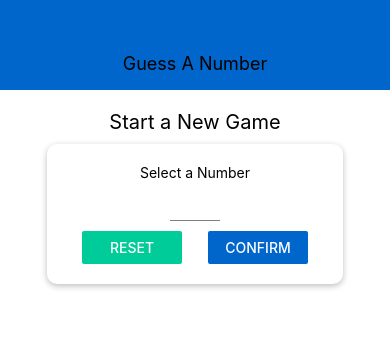
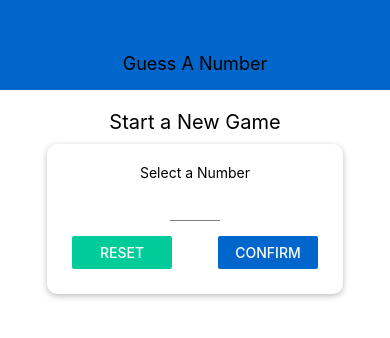
Before and after one commit to Johnnie71/React-Guess-A-Number-App, a React Native app: screen / in a window 390 px wide. Shown: the top 338 px of the page. Built offline with nearby package versions, Linux system fonts and the light colour scheme.

Commit message:
styling for buttons on start game screen

```diff
--- a/screens/GameScreen.js
+++ b/screens/GameScreen.js
@@ -21,7 +21,7 @@ const generateRandomBetween = (min, max, exclude) => {
     };
 };
 
-const renerListItem = (listLength, itemData) => (
+const renderListItem = (listLength, itemData) => (
     <View style={styles.listItem} >
         <BodyText>#{listLength - itemData.index}</BodyText>
         <BodyText>{itemData.item}</BodyText>
@@ -82,7 +82,11 @@ const GameScreen = props => {
                 {/* <ScrollView contentContainerStyle={styles.list}>
                     {pastGuesses.map((guess, index) => renerListItem(guess, pastGuesses.length - index))}
                 </ScrollView> */}
-                <FlatList keyExtractor={item => item} date={pastGuesses} renderItem={renerListItem.bind(this, pastGuesses.length)} />
+                <FlatList keyExtractor={item => item}
+                 data={pastGuesses}
+                 renderItem={renderListItem.bind(this, pastGuesses.length)}
+                 contentContainerStyle={styles.list}
+                 />
             </View>
         </View>
     )
@@ -109,15 +113,15 @@ const styles = StyleSheet.create({
         backgroundColor: 'white',
         flexDirection: 'row',
         justifyContent: 'space-around',
-        width: '60%'
+        width: '100%'
     },
     listContainer: {
-        width: '80%',
+        width: '60%',
         flex: 1,
     },
     list: {
         flexGrow: 1,
-        alignItems: 'center',
+        // alignItems: 'center',
         justifyContent: 'flex-end'
     }
 });
--- a/screens/StartGameScreen.js
+++ b/screens/StartGameScreen.js
@@ -119,7 +119,8 @@ const styles = StyleSheet.create({
         flexDirection: 'row',
         width: '100%',
         justifyContent: 'space-between',
-        paddingHorizontal: 15,
+        paddingHorizontal: 5,
+        paddingVertical: 5
     },
     button: {
         width: 100,
```
